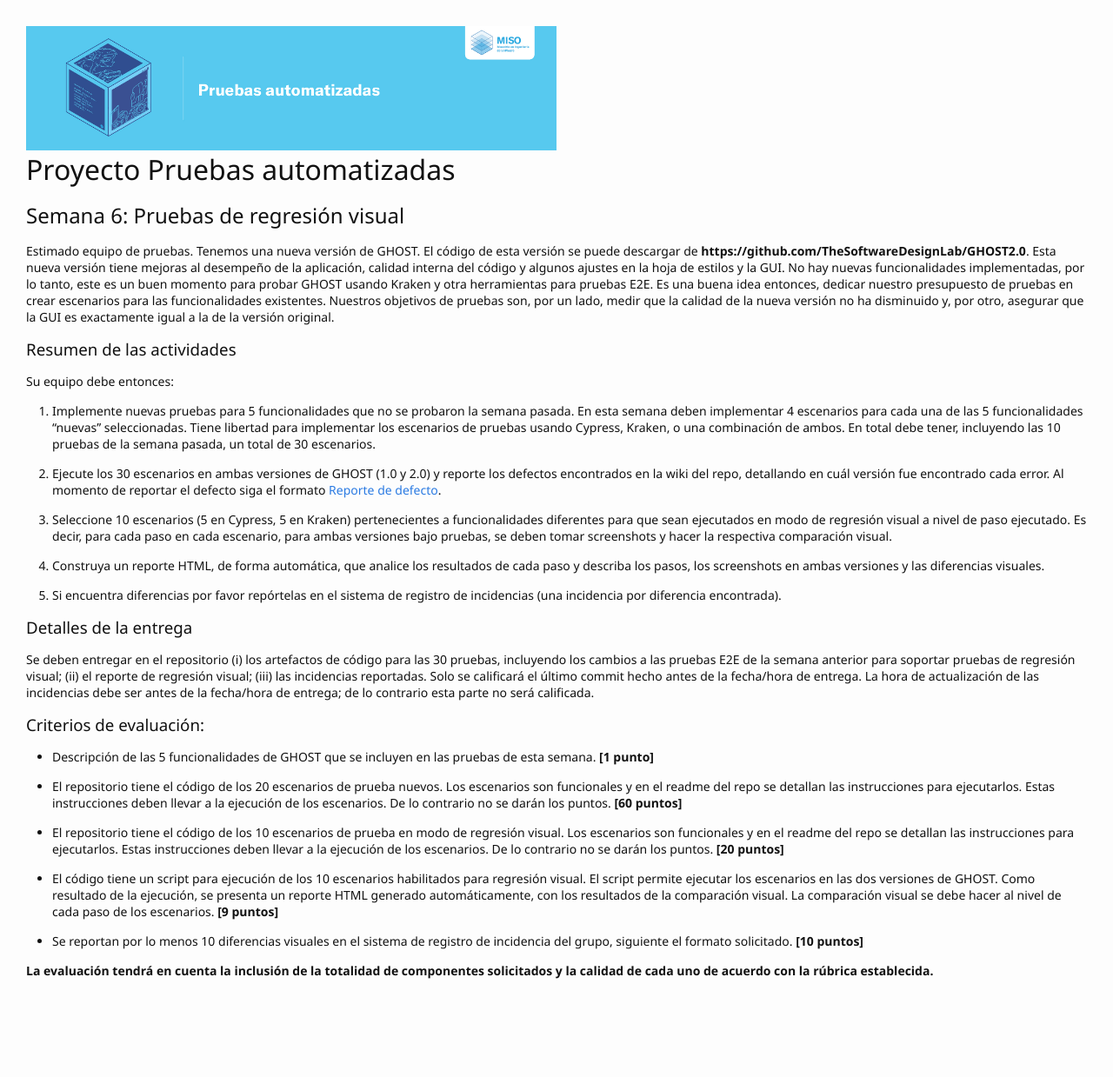
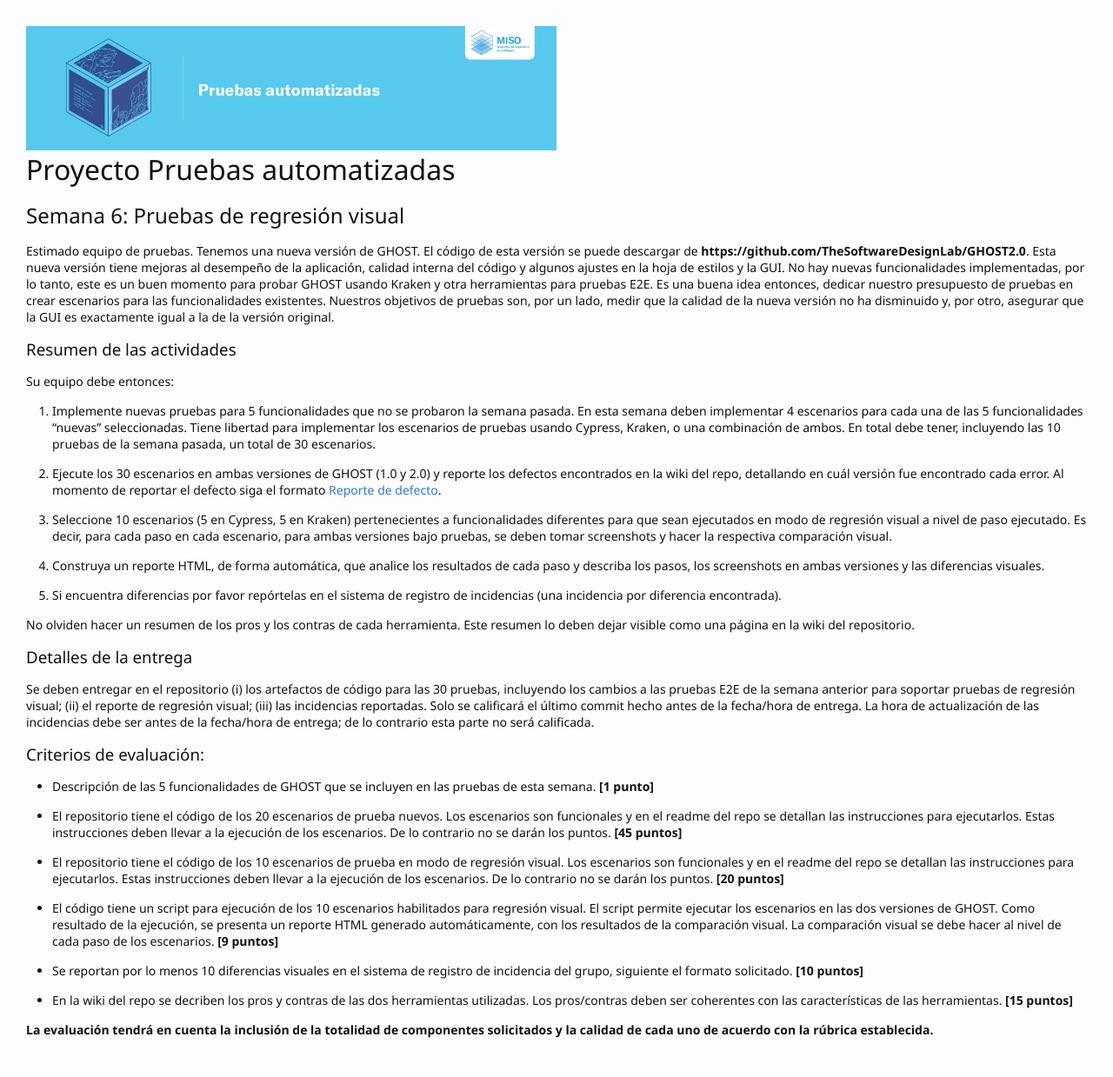
Before and after one commit to TiCSw/mt1_guias_pruebas, a Jekyll site: the page built from docs/semanas/semana6.md, in a window 1280 px wide. Shown: the whole page at 87% size. Built offline with Jekyll 4.4.1, drawn with Linux system fonts in a browser that asks for light colours; some web fonts are replaced; our own code applies the rules of GitHub Pages for plain Markdown files; comment, search, counter and statistics services are not loaded; before the commit the page ends 1171 px from its top, so only the background shows below that.

Commit message:
proyecto semanas 6 - criterios de evaluación

```diff
--- a/docs/semanas/semana6.md
+++ b/docs/semanas/semana6.md
@@ -19,6 +19,8 @@
 
 5. Si encuentra diferencias por favor repórtelas en el sistema de registro de incidencias (una incidencia por diferencia encontrada).
 
+ No olviden hacer un resumen de los pros y los contras de cada herramienta. Este resumen lo deben dejar visible como una página en la wiki del repositorio.
+
 ### Detalles de la entrega
 Se deben entregar en el repositorio (i) los artefactos de código para las 30 pruebas, incluyendo los cambios  a las pruebas E2E de la semana anterior para soportar pruebas de regresión visual; (ii) el reporte de regresión visual;  (iii) las incidencias reportadas. Solo se calificará el último commit hecho antes de la fecha/hora de entrega. La hora de actualización de las incidencias debe ser antes de la fecha/hora de entrega; de lo contrario esta parte no será calificada.
 
@@ -26,7 +28,7 @@
 
 - Descripción de las 5 funcionalidades de GHOST que se incluyen en las pruebas de esta semana. **[1 punto]**
 
-- El repositorio tiene el código de los 20 escenarios de prueba nuevos. Los escenarios son funcionales y en el readme del repo se detallan las instrucciones para ejecutarlos. Estas instrucciones deben llevar a la ejecución de los escenarios. De lo contrario no se darán los puntos. **[60  puntos]**
+- El repositorio tiene el código de los 20 escenarios de prueba nuevos. Los escenarios son funcionales y en el readme del repo se detallan las instrucciones para ejecutarlos. Estas instrucciones deben llevar a la ejecución de los escenarios. De lo contrario no se darán los puntos. **[45  puntos]**
 
 - El repositorio tiene el código de los 10 escenarios de prueba en modo de regresión visual. Los escenarios son funcionales y en el readme del repo se detallan las instrucciones para ejecutarlos. Estas instrucciones deben llevar a la ejecución de los escenarios. De lo contrario no se darán los puntos.  **[20  puntos]**
 
@@ -34,5 +36,7 @@
 
 - Se reportan por lo menos 10  diferencias  visuales en el sistema de registro de incidencia del grupo, siguiente el formato solicitado. **[10  puntos]**
 
+- En la wiki del repo se decriben los pros y contras de las dos herramientas utilizadas.  Los pros/contras deben ser coherentes con las características de las herramientas. **[15 puntos]**
+
 
  **La evaluación tendrá en cuenta la inclusión de la totalidad de componentes solicitados y la calidad de cada uno de acuerdo con la rúbrica establecida.**
```
